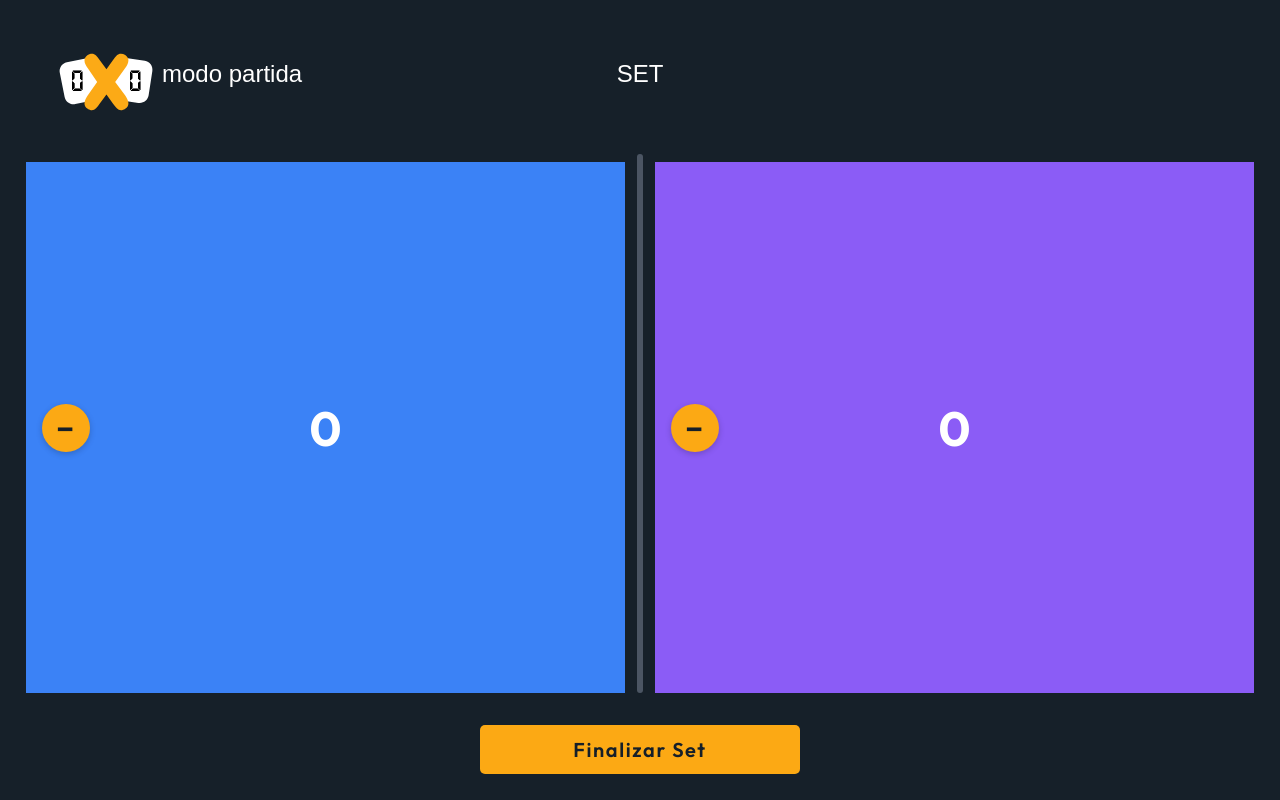
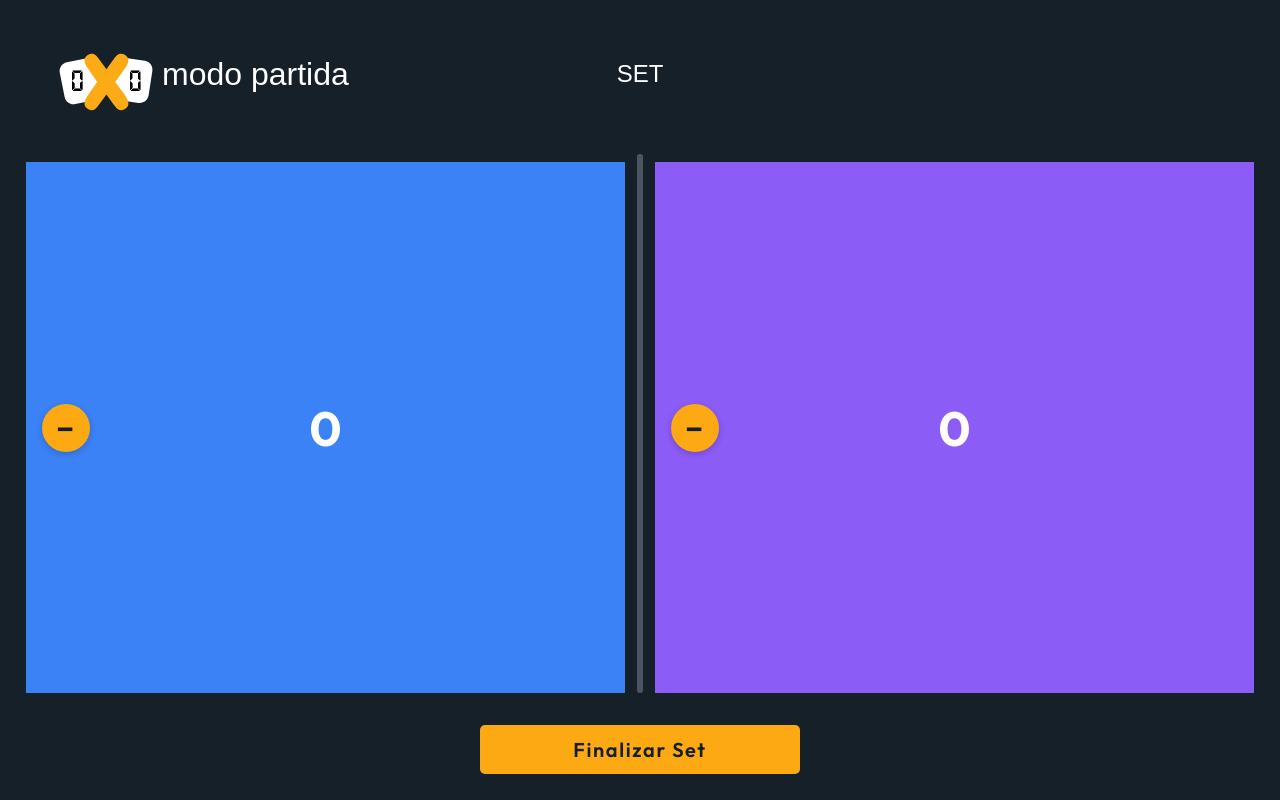
Before and after one commit to noemibnunes/placarizando-front, a React (Vite) app: page /placar-partida in a window 1280 px wide. Built offline with nearby package versions, Linux system fonts and the light colour scheme; a web font is replaced by a local one.

Commit message:
ajuste tam fonte

```diff
--- a/src/styles/placar-partida-style/placar-partida-style.css
+++ b/src/styles/placar-partida-style/placar-partida-style.css
@@ -31,7 +31,7 @@
 }
 
 .logo-left span {
-  font-size: 3vh;
+  font-size: 4vh;
   line-height: 1;
   display: flex;
   align-items: center;
```
